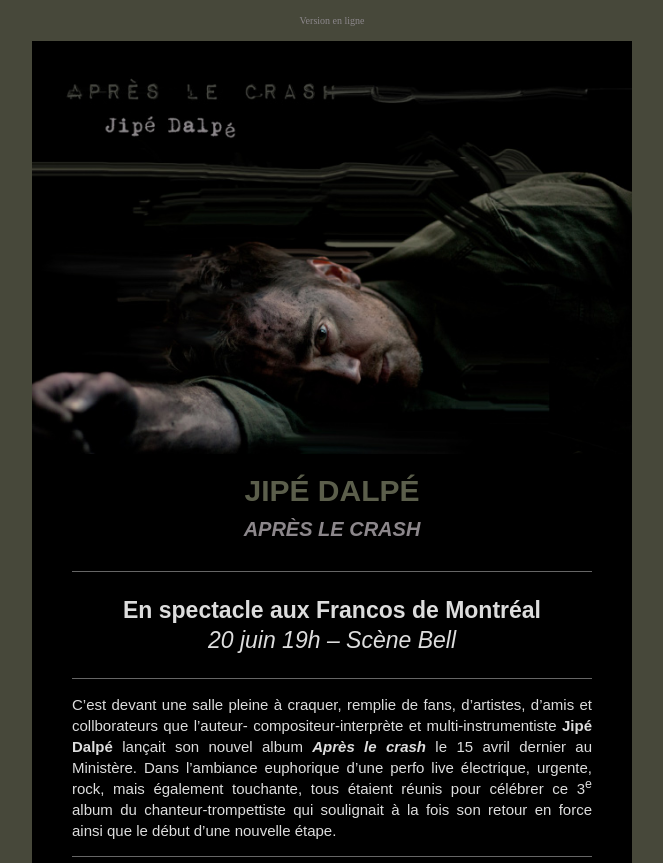
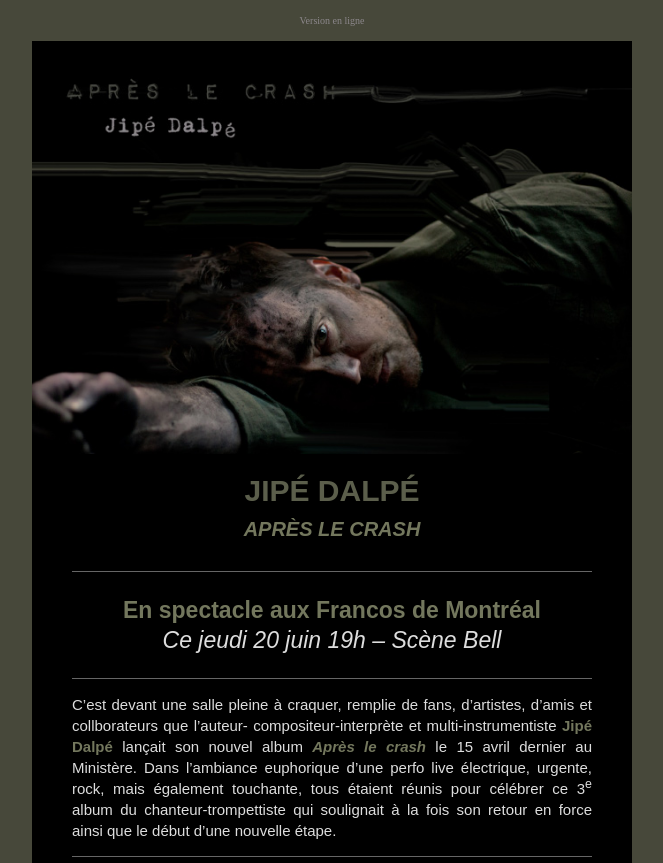
Before and after one commit to graphismatique/mfp, a Jekyll site: the page JipeDalpe/Francos/index.html, which Jekyll copies as it is, in a window 1280 px wide, cut to the strip 0-863 px from the top of the page. Shown: the whole strip, without its empty margins (308-971 px from the left). Built offline with Jekyll 4.4.1, drawn with Linux system fonts in a browser that asks for light colours.

Commit message:
Update index.html

```diff
--- a/JipeDalpe/Francos/index.html
+++ b/JipeDalpe/Francos/index.html
@@ -139,6 +139,9 @@
         .left {
             text-align: left;
         }
+        b {
+            color: #73775d;
+            }
         h1 {
             text-align: center;
             color: #5b5e4b;
@@ -256,7 +259,7 @@
                                     <h1>JIPÉ DALPÉ</h1>
                                     <h2><b><i>APRÈS LE CRASH</i></b></h2>
                                     <hr>
-                                    <h3><b>En spectacle aux Francos de Montréal</b> <br><i>20 juin 19h – Scène Bell</i></h3>
+                                    <h3><b>En spectacle aux Francos de Montréal</b> <br><i>Ce jeudi 20 juin 19h – Scène Bell</i></h3>
 
 
                                     <hr>
```
